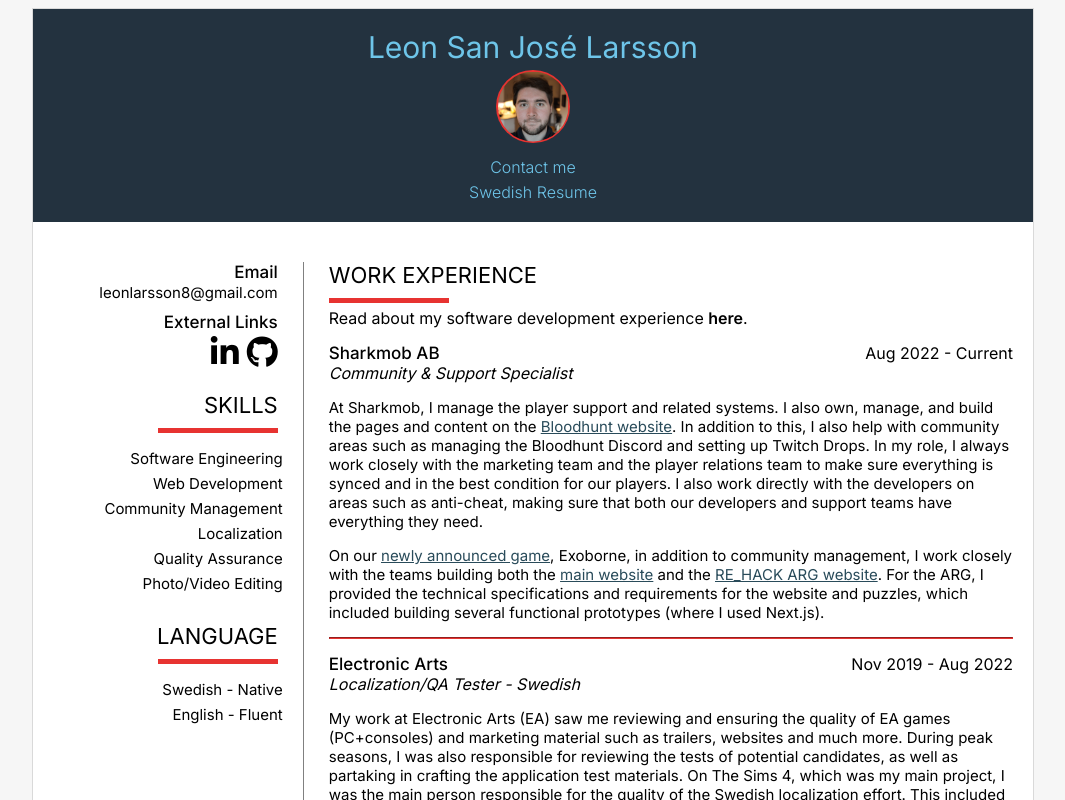
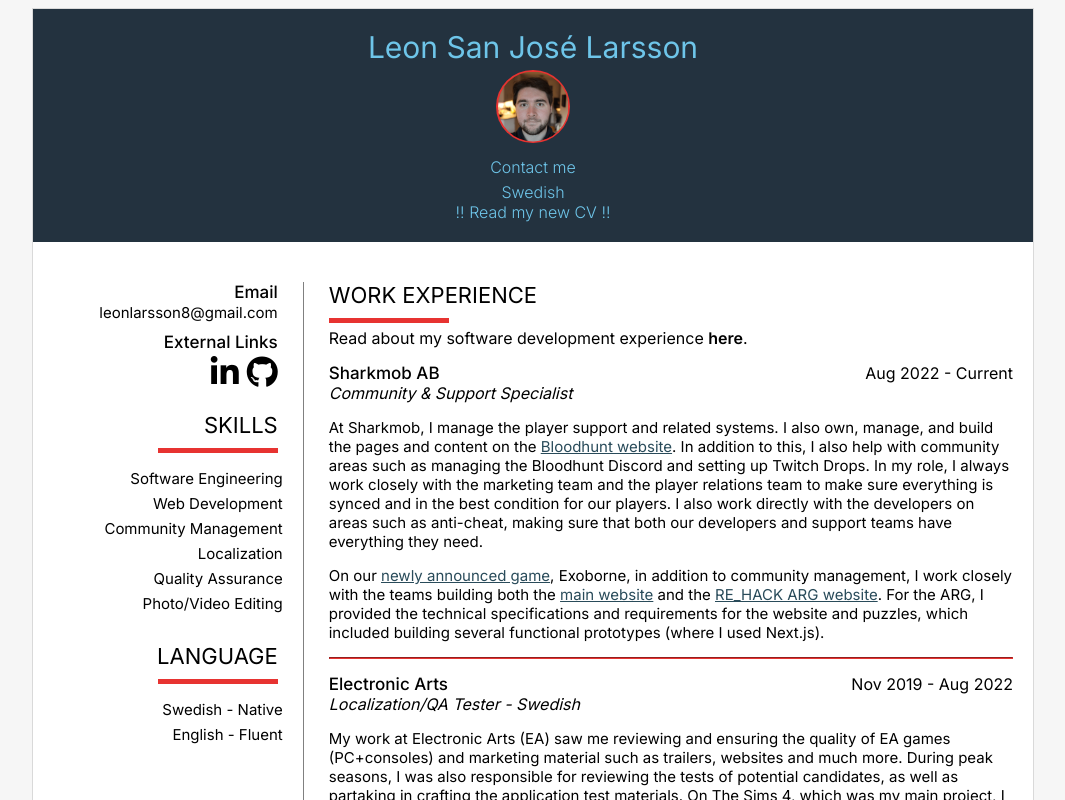
Before and after one commit to leonlarsson/leon-home, a Next.js app: page /cv-old in a window 1280 px wide. Shown: the top 800 px of the page, without its empty margins (107-1172 px from the left). Built offline with nearby package versions, Linux system fonts and the light colour scheme.

Commit message:
cv-old: add link to new CV

```diff
--- a/app/(cv-old)/CVHeader.tsx
+++ b/app/(cv-old)/CVHeader.tsx
@@ -21,8 +21,12 @@ export default ({ swedish = false }) => {
         {swedish ? "Kontakta mig" : "Contact me"}
       </a>
 
-      <Link style={{ fontWeight: 300 }} href={swedish ? "/cv" : "/cv-swe"}>
-        {swedish ? "English Resume" : "Swedish Resume"}
+      <Link style={{ fontWeight: 300 }} href={swedish ? "/cv-old" : "/cv-swe-old"}>
+        {swedish ? "English" : "Swedish"}
+      </Link>
+
+      <Link style={{ fontWeight: 300 }} href={swedish ? "/sv/cv" : "/en/cv"} target="_blank">
+        !! {swedish ? "Läs mitt nya CV" : "Read my new CV"} !!
       </Link>
     </div>
   );
```
